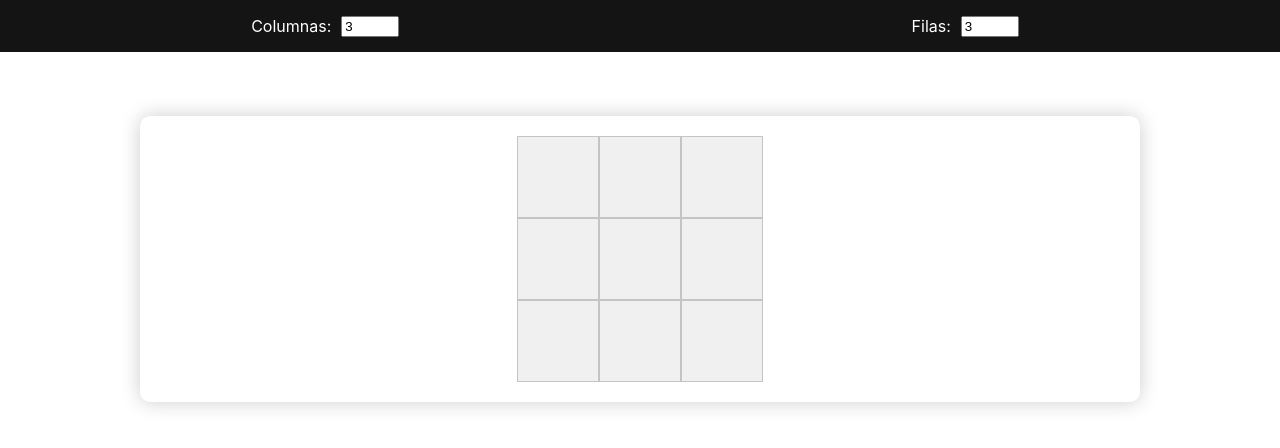
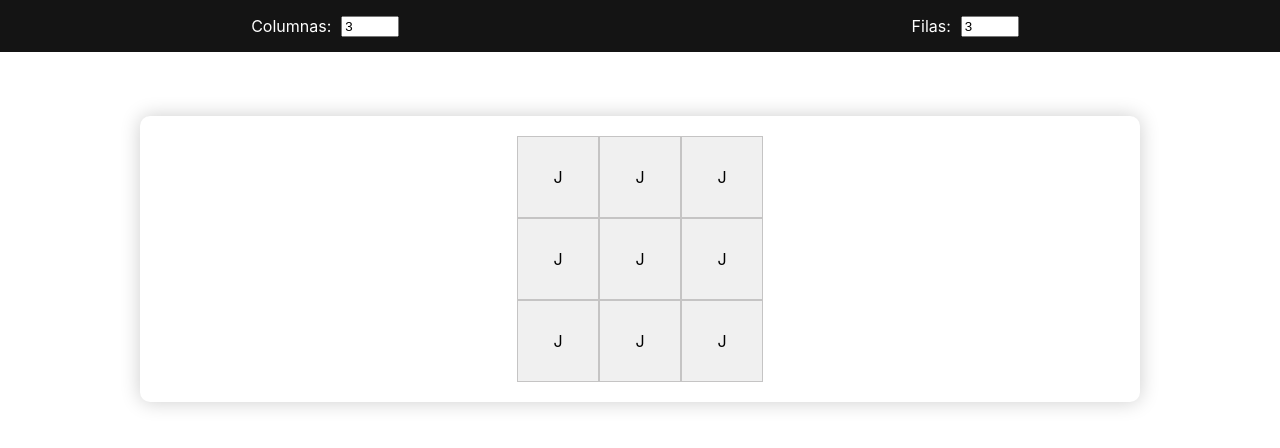
Before and after one commit to MeliLegname/Grilla, a React (Create React App) app: page / in a window 1280 px wide. Shown: the top 448 px of the page. Built offline with nearby package versions, Linux system fonts and the light colour scheme.

Commit message:
first commit

```diff
--- a/src/components/Cell.js
+++ b/src/components/Cell.js
@@ -1,18 +1,12 @@
 import React from 'react';
 import './styles/Cell.css';
 
-class Cell extends React.Component {
-	constructor(props) {
-		super(props);
-		this.state = {};
-	}
+// class Cell extends React.Component {
 
-	handleClick = (e) => {
-		console.log('Button was clicked');
-	};
-	render() {
-		return <div className="cell" onClick={this.handleClick} />;
-	}
-}
+const Cell = (props) => (
+	<div className="cell" onClick={props.handleClick(props.key, props.fila)}>
+		{props.estado}
+	</div>
+);
 
 export default Cell;
--- a/src/components/CellsContainer.js
+++ b/src/components/CellsContainer.js
@@ -12,11 +12,15 @@ class CellsContainer extends React.Component {
 		this.state = {
 			numColumn: 3,
 
-			numRow: 3
+			numRow: 3,
+
+			estados: [ 'X', 'O', ' ' ]
 		};
 	}
 
 	// const children = props.children;
+
+	handleClick(index) {}
 
 	inputChangeHandle(name, event) {
 		let state = { ...this.state };
@@ -67,7 +71,14 @@ class CellsContainer extends React.Component {
 							return (
 								<div className="PropiedadFilas" key={indexFila}>
 									{column.map((object, index) => {
-										return <Cell key={index} fila={indexFila} />;
+										return (
+											<Cell
+												handleClick={() => this.handleClick(index)}
+												estado={'J'}
+												key={index}
+												fila={indexFila}
+											/>
+										);
 									})}
 								</div>
 							);
```
